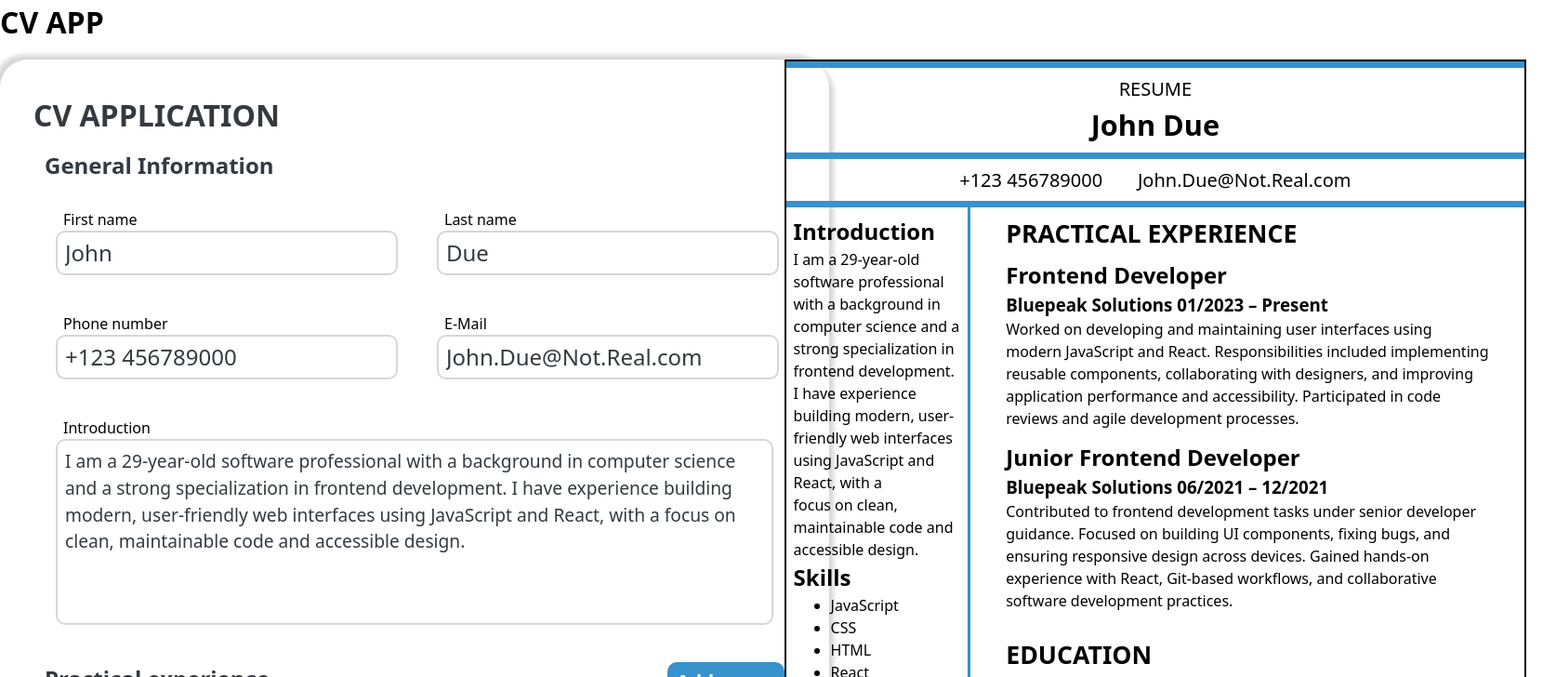
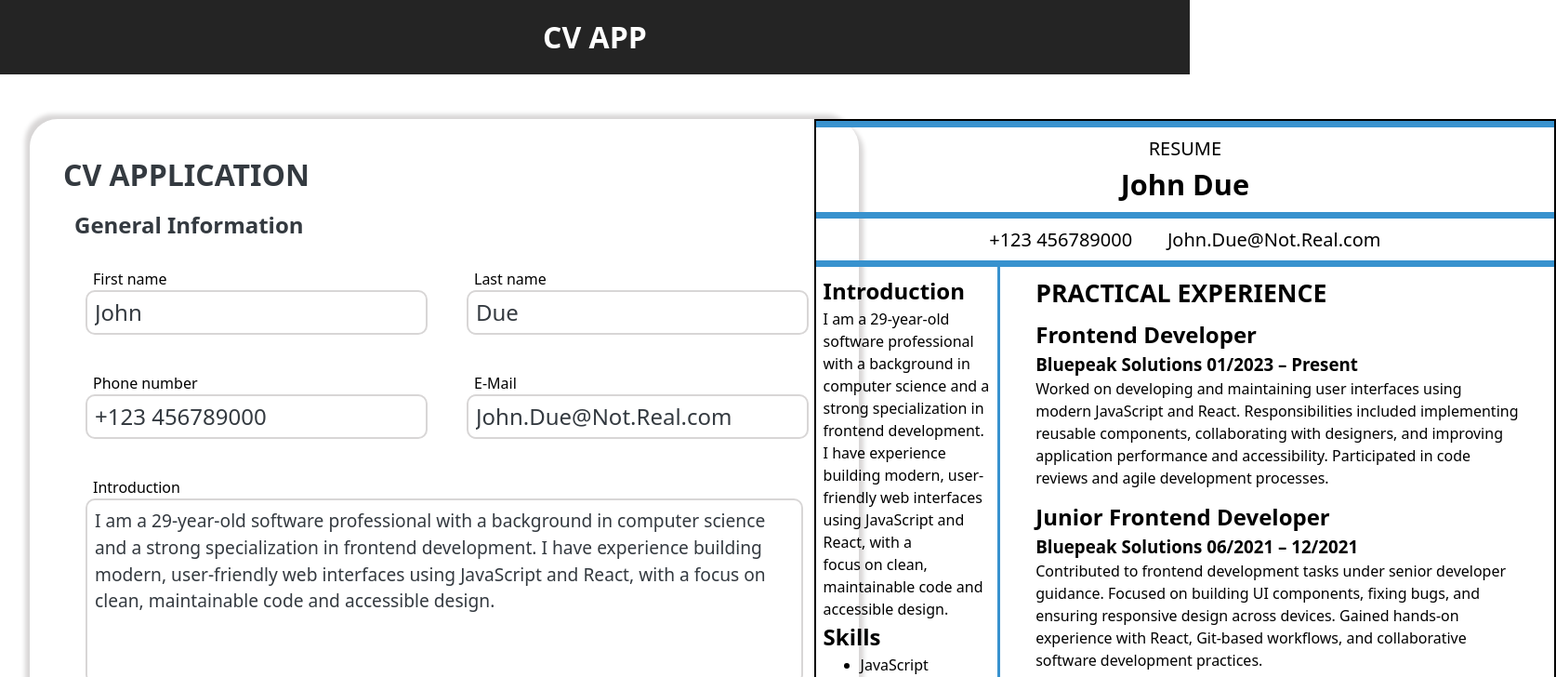
Before and after one commit to V1IRuZ/cv-application, a React (Vite) app: page / in a window 1280 px wide. Shown: the top 728 px of the page at 93% size, 1674 px wide, since content can reach past the window. Built offline with nearby package versions, Linux system fonts and the light colour scheme.

Commit message:
style: update the layout of the header and main elements

```diff
--- a/src/styles/App.css
+++ b/src/styles/App.css
@@ -1,4 +1,19 @@
 .content {
-    display: grid;
-    grid-template-columns: repeat(2, 1fr)
+  display: grid;
+  grid-template-columns: repeat(2, 1fr);
 }
+
+header {
+  background-color: #242424;
+  display: flex;
+  justify-content: center;
+}
+
+header h1 {
+  padding: 16px;
+  color: white;
+}
+
+main {
+  padding: 32px;
+}
```
